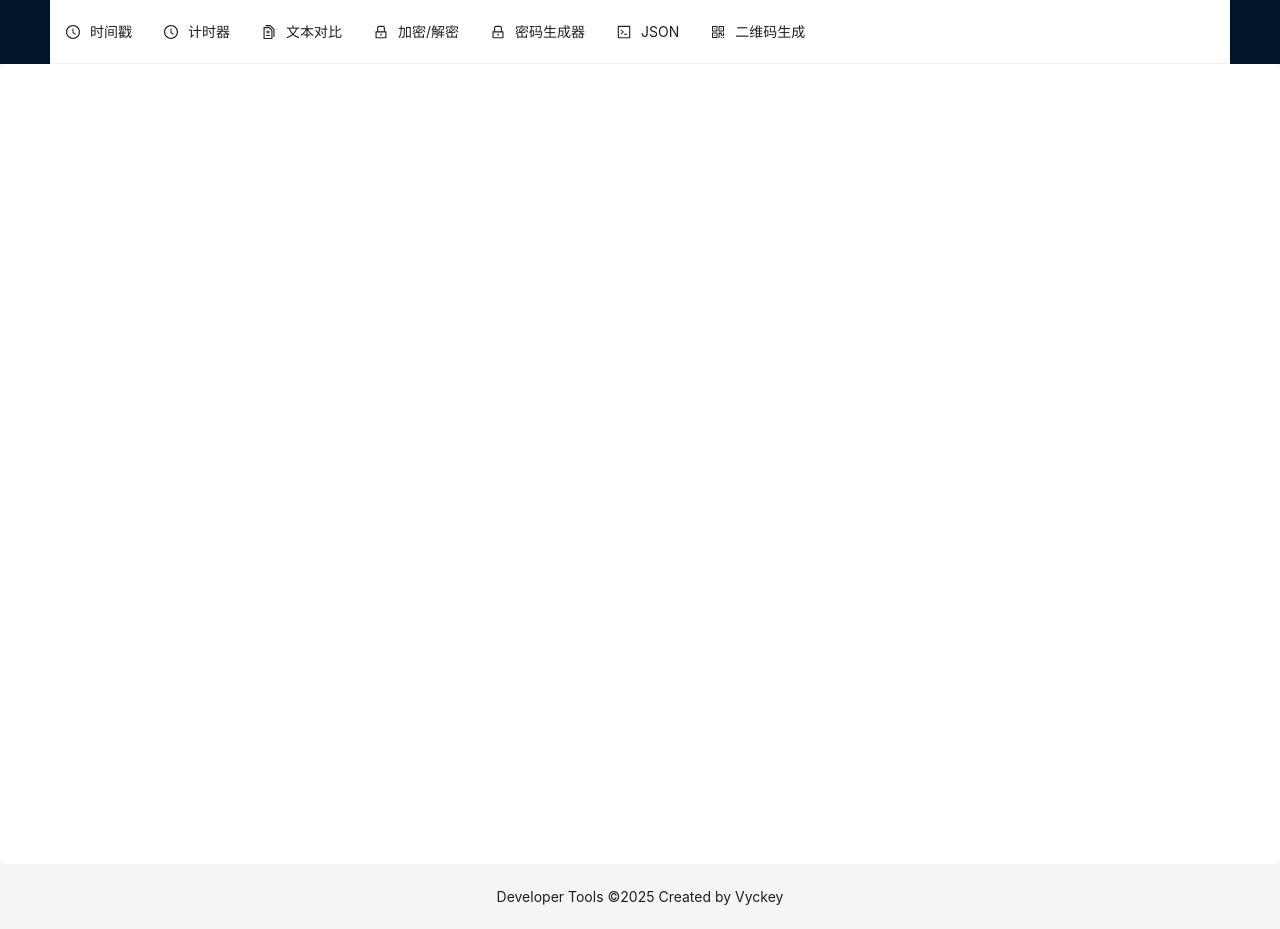
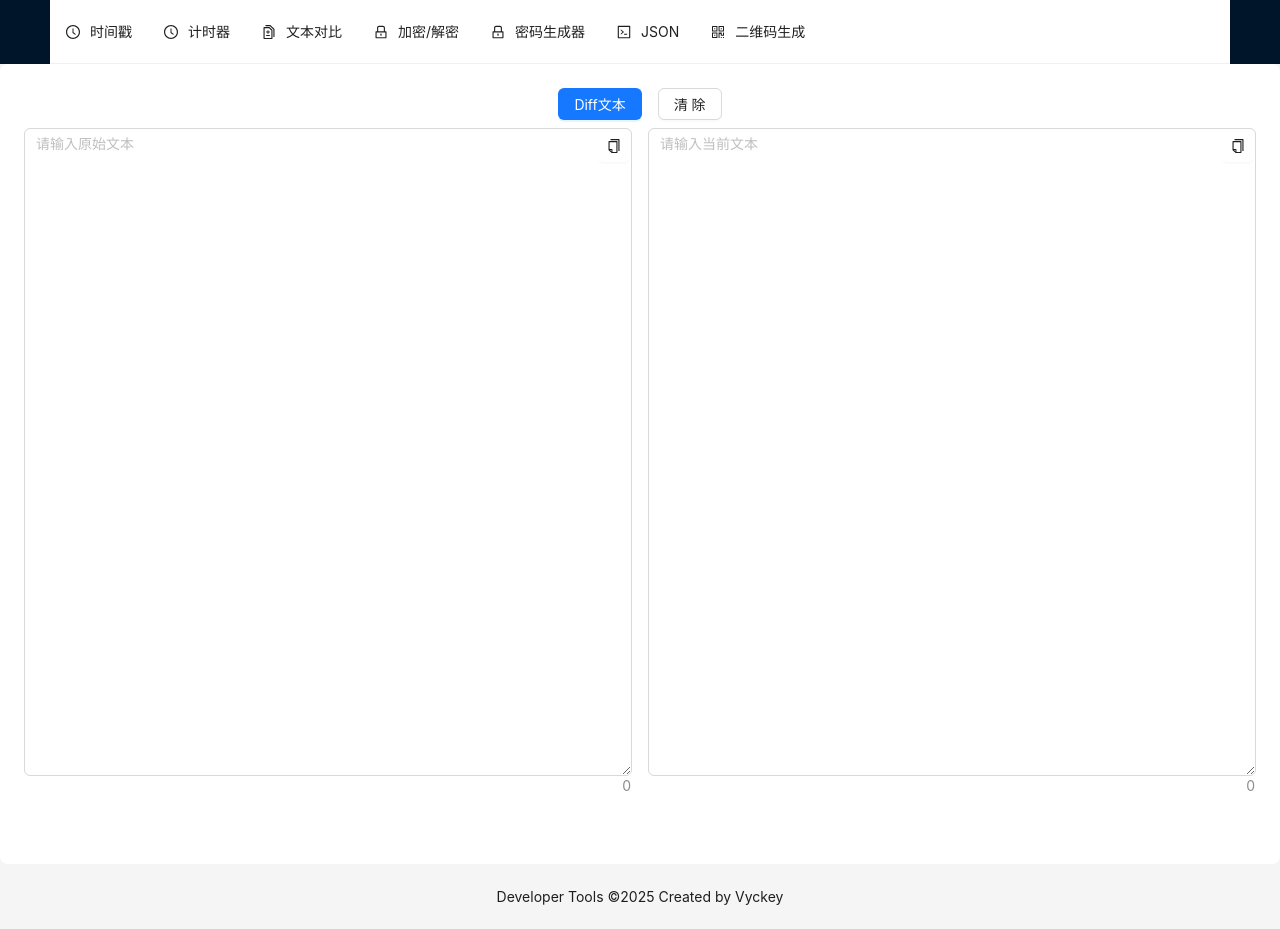
Before and after one commit to vyckey/vyckey.github.io, a React (Create React App) app: page /tools/textdiff in a window 1280 px wide. Built offline with nearby package versions, Linux system fonts and the light colour scheme.

Commit message:
add text diff tool

```diff
--- a/package.json
+++ b/package.json
@@ -9,6 +9,8 @@
     "@testing-library/user-event": "^13.5.0",
     "antd": "^5.21.3",
     "crypto-js": "^4.2.0",
+    "diff": "^7.0.0",
+    "diff2html": "^3.4.48",
     "jsencrypt": "^3.3.2",
     "moment": "^2.30.1",
     "moment-timezone": "^0.5.46",
--- /dev/null
+++ b/src/components/tools/TextDiffTool.tsx
@@ -0,0 +1,82 @@
+import React, { useState } from 'react';
+import TextDiffView from './TextDiffView';
+import { Button, Flex, Select } from 'antd';
+import CopyableTextArea from '../CopyableTextArea';
+
+export default function TextDiffTool() {
+  const [editMode, setEditMode] = useState(true);
+  const [prevText, setPrevText] = useState<string>('');
+  const [newText, setNewText] = useState<string>('');
+  const [outputFormat, setOutputFormat] = useState<
+    'side-by-side' | 'line-by-line'
+  >('side-by-side');
+
+  return (
+    <Flex vertical gap="small">
+      <Flex gap="middle" justify="center">
+        <Button type="primary" onClick={() => setEditMode(!editMode)}>
+          {editMode ? 'Diff文本' : '返回编辑'}
+        </Button>
+        {(editMode && (
+          <Button
+            onClick={() => {
+              setPrevText('');
+              setNewText('');
+            }}>
+            清除
+          </Button>
+        )) || (
+          <Select
+            value={outputFormat}
+            onChange={value => setOutputFormat(value)}
+            options={[
+              {
+                label: '左右对比',
+                value: 'side-by-side',
+              },
+              {
+                label: '分行对比',
+                value: 'line-by-line',
+              },
+            ]}
+          />
+        )}
+      </Flex>
+      <Flex gap="middle" style={{ display: editMode ? '' : 'none' }}>
+        <div style={{ width: '50%' }}>
+          <CopyableTextArea
+            showCount
+            rows={29}
+            value={prevText}
+            placeholder="请输入原始文本"
+            onChange={e => setPrevText(e.target.value)}
+          />
+        </div>
+        <div style={{ width: '50%' }}>
+          <CopyableTextArea
+            showCount
+            rows={29}
+            value={newText}
+            placeholder="请输入当前文本"
+            onChange={e => setNewText(e.target.value)}
+          />
+        </div>
+      </Flex>
+      {!editMode && (
+        <TextDiffView
+          id={'diff-ui-mult'}
+          useUI={true}
+          fileListToggle={false}
+          fileDiffList={[
+            {
+              fileName: 'Text Diff',
+              prevData: prevText,
+              newData: newText,
+            },
+          ]}
+          outputFormat={outputFormat}
+        />
+      )}
+    </Flex>
+  );
+}
--- a/src/components/tools/TextDiffView.tsx
+++ b/src/components/tools/TextDiffView.tsx
@@ -1,7 +1,95 @@
-import React from 'react';
+import React, { useEffect, useState } from 'react';
+import { createPatch } from 'diff';
+import { html, parse } from 'diff2html';
+import { Diff2HtmlUI } from 'diff2html/lib/ui/js/diff2html-ui';
+import 'highlight.js/styles/googlecode.css';
+import 'diff2html/bundles/css/diff2html.min.css';
+import { DiffFile } from 'diff2html/lib/types';
 
-const TextDiffView = () => {
-  return <></>;
+interface FileDiffProps {
+  fileName?: string;
+  oldHeader?: string;
+  newHeader?: string;
+  prevData: string;
+  newData: string;
+  isJson?: boolean;
+}
+
+interface TextDiffViewProps {
+  id: string;
+  useUI: boolean;
+  fileDiffList: FileDiffProps[];
+  outputFormat: 'line-by-line' | 'side-by-side';
+  fileListToggle: boolean;
+}
+
+const TextDiffView: React.FC<TextDiffViewProps> = ({
+  id,
+  useUI,
+  fileDiffList,
+  outputFormat,
+  fileListToggle,
+}) => {
+  const [diffData, setDiffData] = useState('');
+
+  useEffect(() => {
+    createDiffView(fileDiffList);
+  }, [fileDiffList]);
+
+  const createDiffView = (fileDiffList: FileDiffProps[]) => {
+    const diffFiles: DiffFile[] = [];
+    for (const diffItem of fileDiffList) {
+      const { fileName, oldHeader, newHeader, prevData, newData, isJson } =
+        diffItem;
+      let oldString = prevData || '';
+      let newString = newData || '';
+      if (isJson) {
+        oldString = JSON.stringify(prevData, null, 2);
+        newString = JSON.stringify(newData, null, 2);
+      }
+
+      const args = [
+        fileName || '',
+        oldString,
+        newString,
+        oldHeader || '',
+        newHeader || '',
+        { context: 99999 },
+      ];
+      const diffStr = createPatch(...args);
+      diffFiles.push(parse(diffStr)[0]);
+    }
+
+    if (useUI) {
+      const targetElement = document.getElementById(id);
+      const config = {
+        drawFileList: true,
+        matching: 'lines',
+        highlight: true,
+        outputFormat: outputFormat,
+      };
+
+      const diff2htmlUi = new Diff2HtmlUI(targetElement, diffFiles, config);
+      diff2htmlUi.draw();
+      diff2htmlUi.highlightCode();
+      diff2htmlUi.fileListToggle(fileListToggle);
+    } else {
+      const config = {
+        drawFileList: true,
+        // matching: "lines",
+        showFiles: true,
+        outputFormat,
+      };
+      const diffHtml = html(diffFiles, config);
+      setDiffData(diffHtml);
+    }
+  };
+
+  return useUI ? (
+    <div id={id || 'code-diff-ui'} />
+  ) : (
+    <div id="code-diff" dangerouslySetInnerHTML={{ __html: diffData }} />
+  );
 };
 
 export default TextDiffView;
--- a/src/router/Router.tsx
+++ b/src/router/Router.tsx
@@ -5,10 +5,10 @@ import ToolsLayout from '../pages/ToolsLayout';
 import EncryptionTabs from '../components/tools/Encryption';
 import QRCodeGenerator from '../components/tools/QRCodeGenerator';
 import TimestampPanel from '../components/tools/Timestamp';
-import TextDiffView from '../components/tools/TextDiffView';
 import TimerPanel from '../components/tools/TimerPanel';
 import JsonTools from '../components/tools/JsonTools';
 import PasswordGenerator from '../components/tools/PasswordGenerator';
+import TextDiffTool from '../components/tools/TextDiffTool';
 
 const router = createBrowserRouter([
   {
@@ -33,7 +33,7 @@ const router = createBrowserRouter([
       },
       {
         path: 'textdiff',
-        element: <TextDiffView />,
+        element: <TextDiffTool />,
       },
       {
         path: 'json',
```
Also changed, not shown: 1 other file (tests, documents, lock files or other folders).
